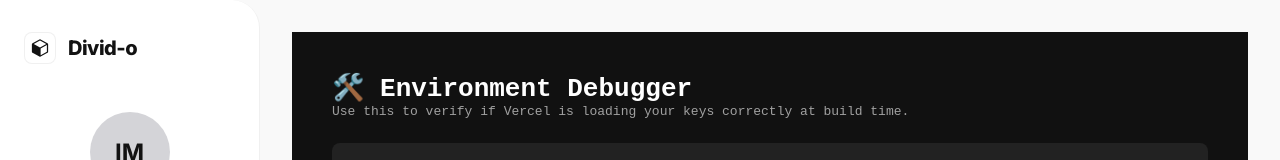
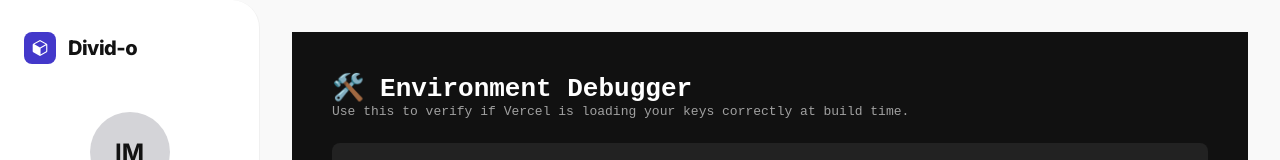
Before and after one commit to igormzs/divid-o, a Next.js app: page /debug in a window 1280 px wide. Shown: the top 160 px of the page. Built offline with nearby package versions, Linux system fonts and the light colour scheme; no server answers.

Commit message:
style: update sidebar brand logo to match brand identity

```diff
--- a/src/components/Navigation.module.css
+++ b/src/components/Navigation.module.css
@@ -26,14 +26,13 @@
 .logoIcon {
   width: 32px;
   height: 32px;
-  background: var(--surface-white);
-  color: var(--text-primary);
-  border: 1px solid var(--border-light);
+  background: var(--color-purple);
+  color: #fff;
   border-radius: 8px;
   display: flex;
   align-items: center;
   justify-content: center;
-  font-size: 20px;
+  font-size: 18px;
 }
 
 .brand h2 {
```
